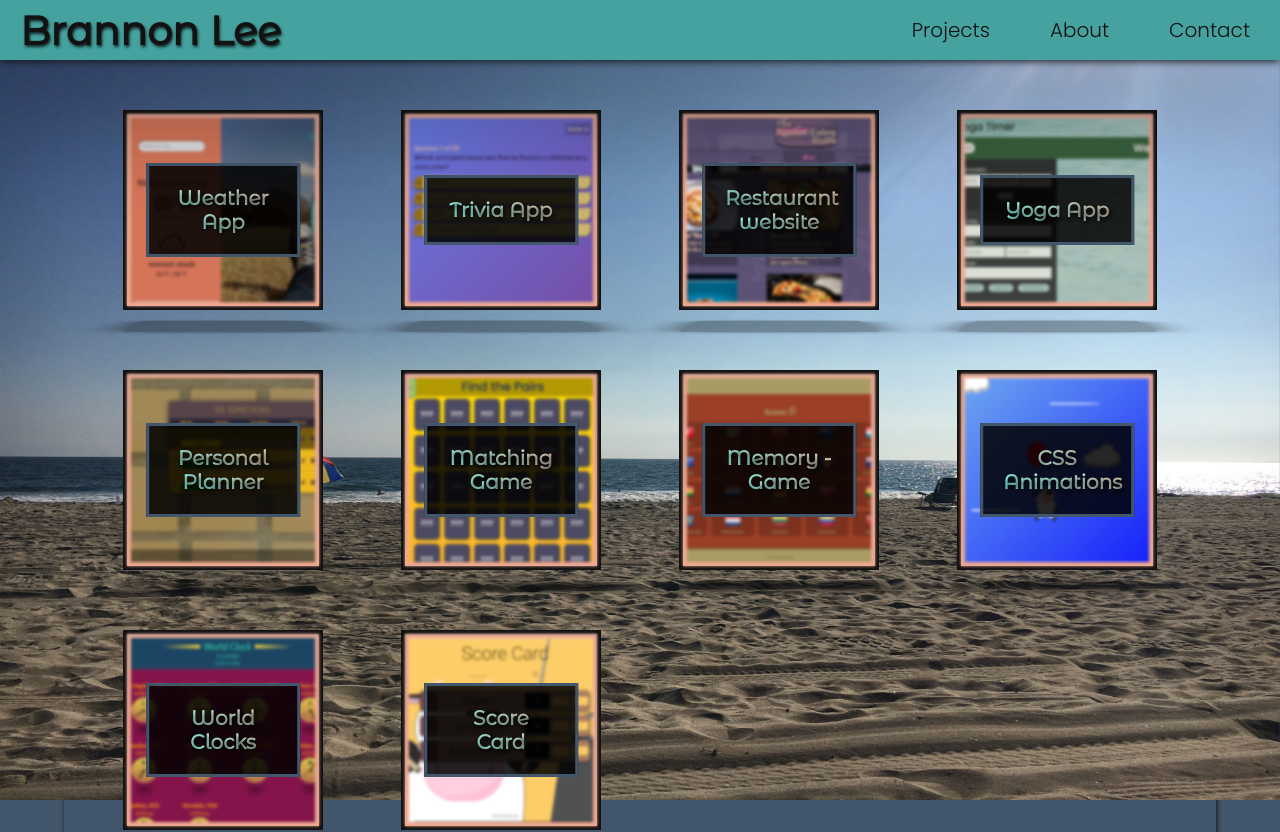
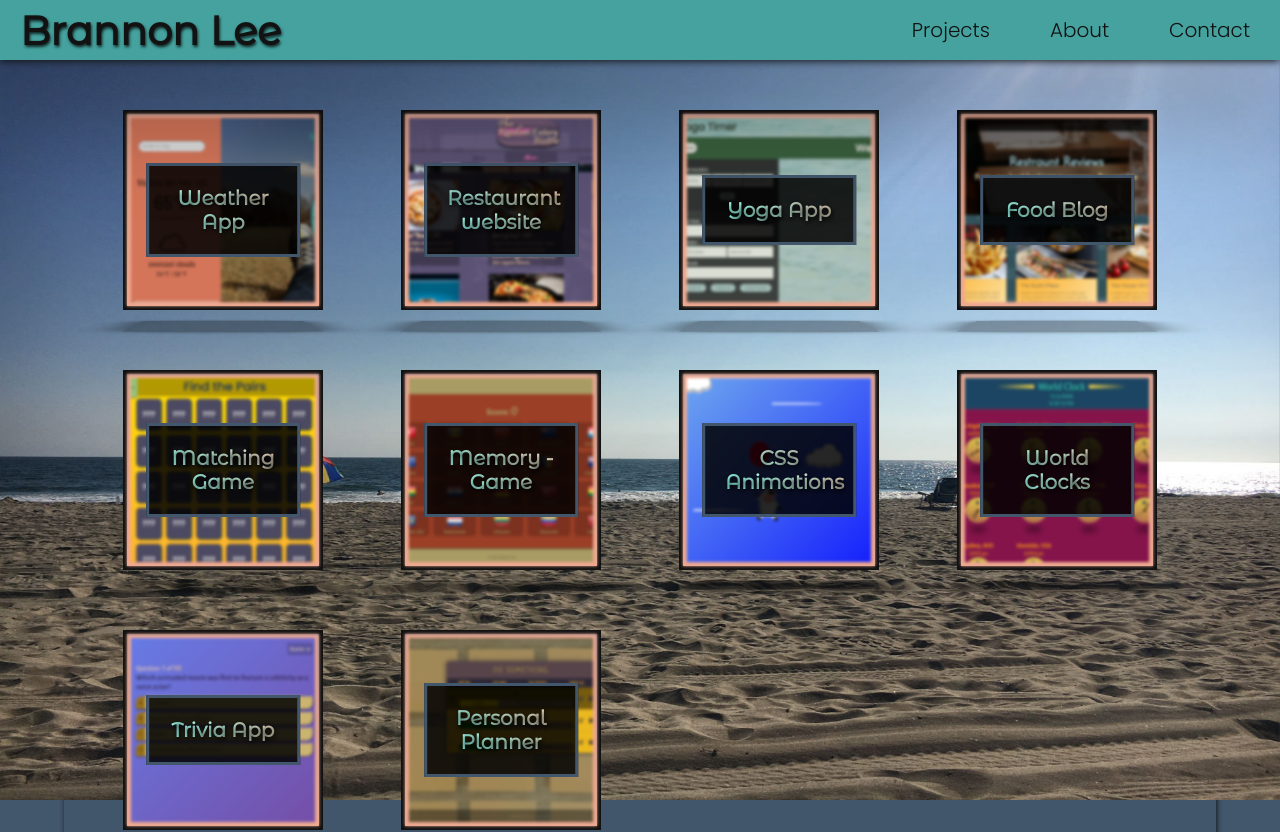
Before and after one commit to menomenonkwan/portfolio, a React (Create React App) app: page /portfolio in a window 1280 px wide. Shown: the top 832 px of the page. Built offline with nearby package versions, Linux system fonts and the light colour scheme.

Commit message:
add blog to projects

```diff
--- a/src/components/assets/Content.js
+++ b/src/components/assets/Content.js
@@ -2,16 +2,16 @@ import React from 'react';
 import BGSiteOne from './images/calahan.png';
 import BGSiteTwo from './images/travel.png';
 import BGSiteThree from './images/projects.png';
-import ImgOne from './images/weather.png';
-import ImgTwo from './images/trivia.png';
-import ImgThree from './images/restaurant.png';
-import ImgFour from './images/yoga.png';
-import ImgFive from './images/planner.png';
-import ImgSix from './images/matching.png';
-import ImgSeven from './images/memory.png';
-import ImgEight from './images/cow.png';
-import ImgNine from './images/clocks.png';
-import ImgTen from './images/scorecard.png';
+import WeatherImg from './images/weather.png';
+import RestaurantImg from './images/restaurant.png';
+import TriviaImg from './images/trivia.png';
+import YogaImg from './images/yoga.png';
+import PlannerImg from './images/planner.png';
+import MatchingImg from './images/matching.png';
+import MemoryImg from './images/memory.png';
+import CSSImg from './images/cow.png';
+import ClocksImg from './images/clocks.png';
+import BlogImg from './images/reviews.png';
 import { FaArrowCircleDown } from 'react-icons/fa';
 
 const projectLinks = [
@@ -59,70 +59,72 @@ const portfolioProjects = [
     id: 1,
     name: 'Weather App',
     description: 'Built using the openweathermap.org API, along with a nifty JS clock',
-    src: ImgOne,
+    src: WeatherImg,
     link: 'https://menomenonkwan.github.io/weather-app/'
   },
+
   {
     id: 2,
+    name: 'Restaurant website',
+    description: 'Restaurant website, built around webpack and js modules. Yummers',
+    src: RestaurantImg,
+    link: 'https://menomenonkwan.github.io/restaurant/'
+  },
+  {
+    id: 3,
+    name: 'Yoga App',
+    description: 'Built with React Hooks and Firebase. This is a timer for your yoga sessions. Breath',
+    src: YogaImg,
+    link: 'https://brannonlee-yoga-app.netlify.app/'
+  },
+  {
+  id: 4,
+  name: 'Food Blog',
+  description: 'Blog of tasty food nonsense, built with GatsbyJS',
+  src: BlogImg,
+  link: 'https://restaurantreviewsmain.gatsbyjs.io/'
+  },
+  {
+    id: 5,
+    name: 'Matching Game',
+    description: 'JavaScript card matching game. Using css animations and async/await... Have fun.',
+    src: MatchingImg,
+    link: 'https://codepen.io/menomenonkwan/full/BaKrZJm'
+  },
+  {
+    id: 6,
+    name: 'Memory - Game',
+    description: 'Built with React. It\'s amazing how many things look a like',
+    src: MemoryImg,
+    link: 'https://menomenonkwan.github.io/memory-game/'
+  },
+  {
+    id: 7,
+    name: 'CSS Animations',
+    description: 'Just hanging around... Made with the magic of CSS animations',
+    src: CSSImg,
+    link: 'https://menomenonkwan.github.io/floating-cow/'
+  },
+  {
+    id: 8,
+    name: 'World Clocks',
+    description: 'Keeping track of time around the world. Using JS and SASS',
+    src: ClocksImg,
+    link: 'https://menomenonkwan.github.io/world-clocks/'
+  },
+  {
+    id: 9,
     name: 'Trivia App',
     description: 'Guess away... Built with JavaScript, using the Open Trivia Database API, and async/await. Enjoy!',
-    src: ImgTwo,
+    src: TriviaImg,
     link: 'https://menomenonkwan.github.io/trivia-game/'
   },
   {
-    id: 3,
-    name: 'Restaurant website',
-    description: 'Restaurant website, built around webpack and js modules. Yummers',
-    src: ImgThree,
-    link: 'https://menomenonkwan.github.io/restaurant/'
-  },
-  {
-    id: 4,
-    name: 'Yoga App',
-    description: 'Built with React Hooks and Firebase. This is a timer for your yoga sessions. Breath',
-    src: ImgFour,
-    link: 'https://brannonlee-yoga-app.netlify.app/'
-},
-  {
-    id: 5,
+    id: 10,
     name: 'Personal Planner',
     description: 'Using vanilla JavaScript, webpack, and modules. For those who forget things.',
-    src: ImgFive,
+    src: PlannerImg,
     link: 'https://menomenonkwan.github.io/lists/#'
-},
-  {
-    id: 6,
-    name: 'Matching Game',
-    description: 'JavaScript card matching game. Using css animations and async/await... Have fun.',
-    src: ImgSix,
-    link: 'https://codepen.io/menomenonkwan/full/BaKrZJm'
-},
-  {
-    id: 7,
-    name: 'Memory - Game',
-    description: 'Built with React. It\'s amazing how many things look a like',
-    src: ImgSeven,
-    link: 'https://menomenonkwan.github.io/memory-game/'
-},
-  {
-    id: 8,
-    name: 'CSS Animations',
-    description: 'Just hanging around... Made with the magic of CSS animations',
-    src: ImgEight,
-    link: 'https://menomenonkwan.github.io/floating-cow/' },
-  {
-    id: 9,
-    name: 'World Clocks',
-    description: 'Keeping track of time around the world. Using JS and SASS',
-    src: ImgNine,
-    link: 'https://menomenonkwan.github.io/world-clocks/'
-  },
-  {
-    id: 10,
-    name: 'Score Card',
-    description: 'For board and card gamers alike... more cowbell',
-    src: ImgTen,
-    link: 'https://brannonlee-scorecard.netlify.app/'
   },
 ];
 
```
Also changed, not shown: src/components/assets/images/reviews.png (added).
